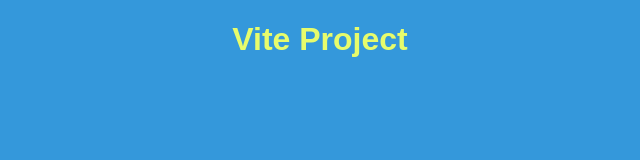
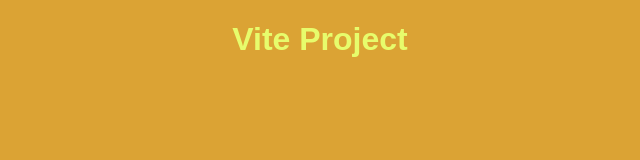
Before and after one commit to VladYu1984/asyncCase, a website built with Vite: page index.html in a window 1280 px wide. Shown: the whole page, without its empty margins (320-960 px from the left). Built offline with nearby package versions, Linux system fonts and the light colour scheme.

Commit message:
add new styles

```diff
--- a/src/styles/styles.scss
+++ b/src/styles/styles.scss
@@ -1,4 +1,4 @@
-$primary-color: #3498db;
+$primary-color: #dba334;
 $secondary-color: #e7fc6c;
 
 body {
```
